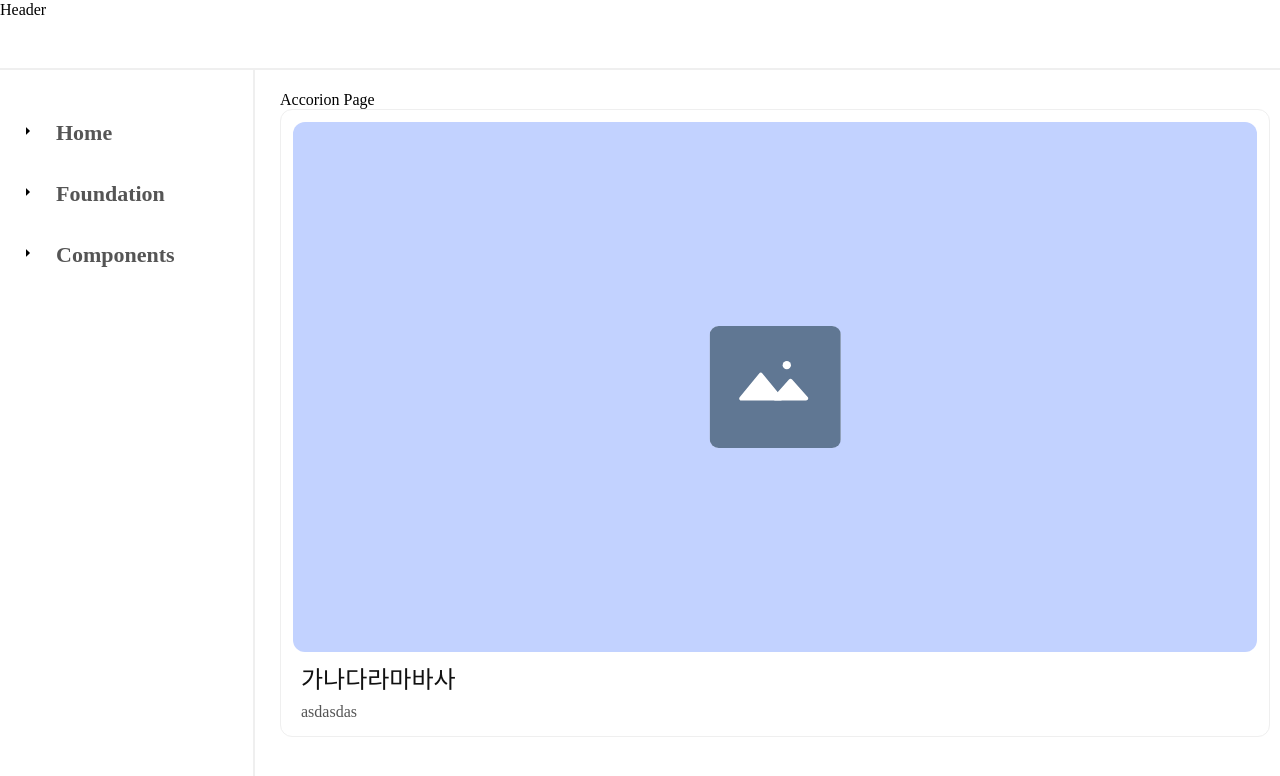
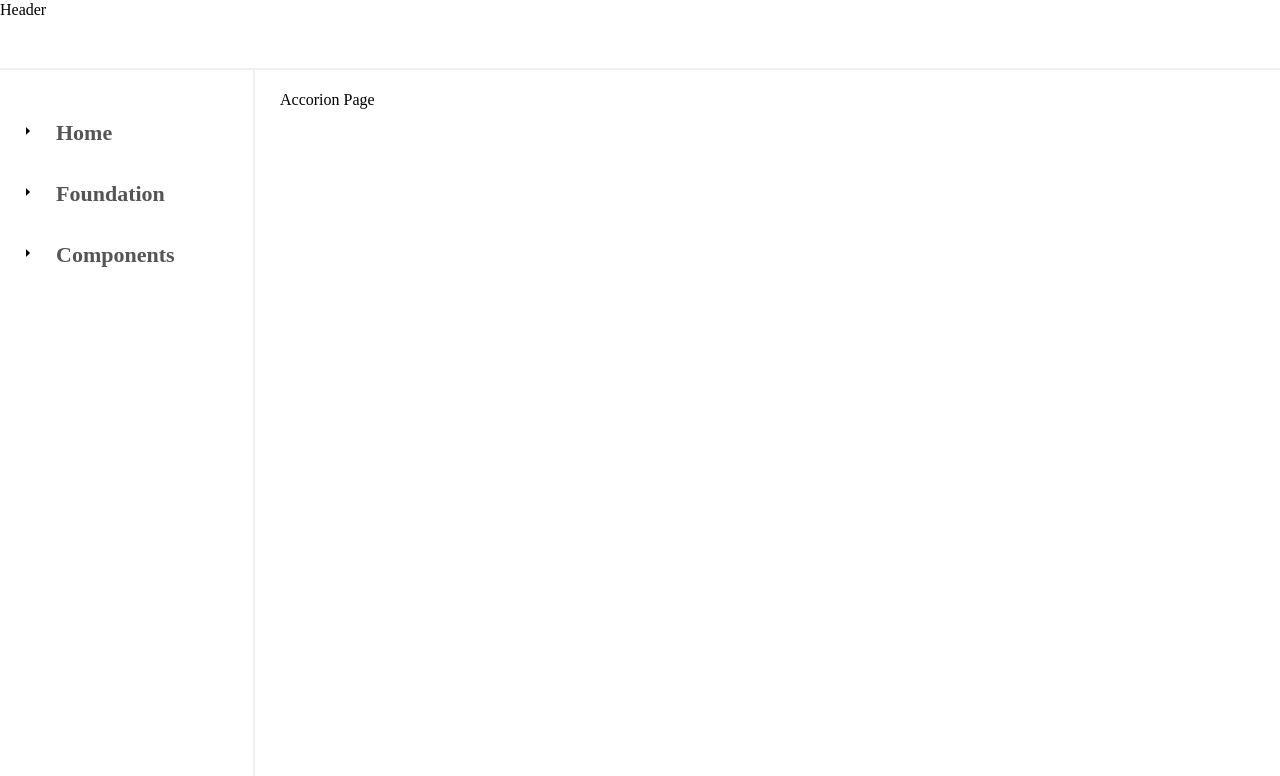
Before and after one commit to dongggggae/hyun-design-system, a Next.js app: page /components/accordion in a window 1280 px wide. Shown: the top 776 px of the page. Built offline with nearby package versions, Linux system fonts and the light colour scheme.

Commit message:
뱃지 컴포넌트 삭제

```diff
--- a/app/(route)/components/accordion/page.tsx
+++ b/app/(route)/components/accordion/page.tsx
@@ -1,19 +1,9 @@
 import React from 'react';
-import Card from '../../../_components/hds/card/Card';
 
 const AccorionPage: React.FC = () => {
   const route = '/components/badge';
 
-  return (
-    <div className="docs">
-      Accorion Page
-      <Card to={route}>
-        <Card.Img imageUrl={'/images/thumbnail.svg'} />
-        <Card.Title title="가나다라마바사" />
-        <Card.Text text="asdasdas" />
-      </Card>
-    </div>
-  );
+  return <div className="docs">Accorion Page</div>;
 };
 
 export default AccorionPage;
```
